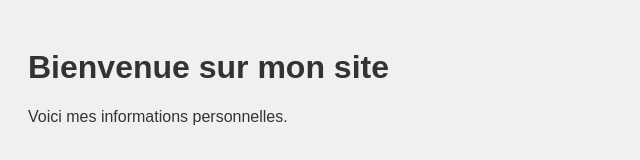
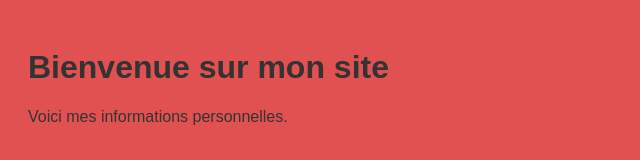
Before and after one commit to EthanLaz/mon-site, a plain HTML site: page index.html in a window 1280 px wide. Shown: the whole page, without its empty margins (0-640 px from the left). Drawn offline with Linux system fonts and the light colour scheme.

Commit message:
Fond d'écran rouge

```diff
--- a/style.css
+++ b/style.css
@@ -1,6 +1,6 @@
 body {
   font-family: Arial, sans-serif;
-  background-color: #f0f0f0;
+  background-color: #e15151;
   color: #333;
   padding: 20px;
 }
```
